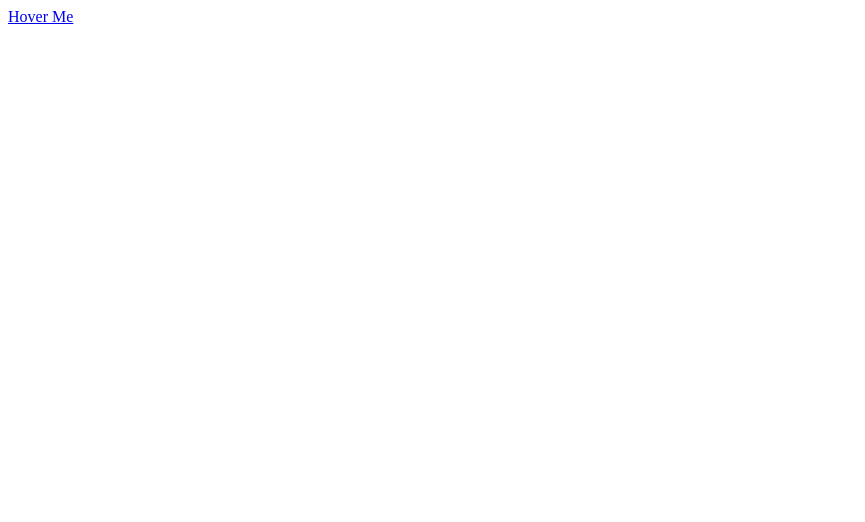
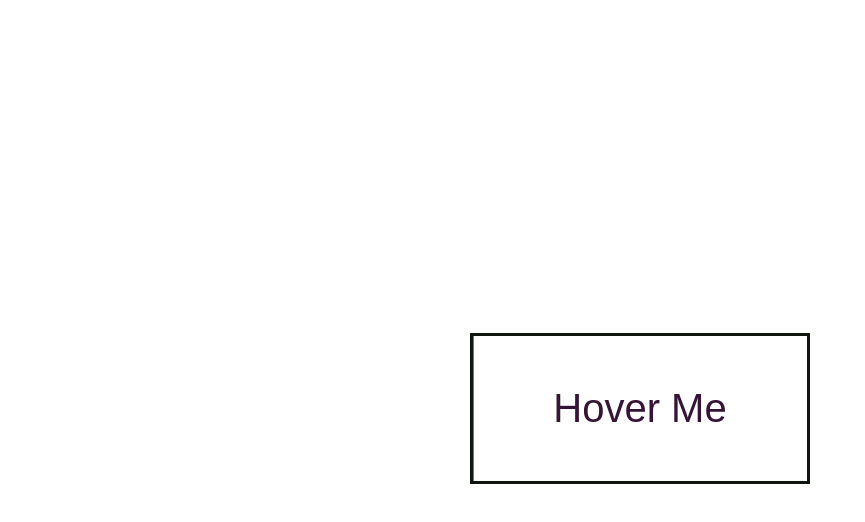
Before and after one commit to hamzaali81/Css-Animations, a plain HTML site: page Practice/ch 04/Topic 02/index.html in a window 1280 px wide. Shown: the top 522 px of the page, without its empty margins (0-865 px from the left). Drawn offline with Linux system fonts and the light colour scheme.

Commit message:
creative hover swap

```diff
--- a/Practice/ch 04/Topic 02/index.html
+++ b/Practice/ch 04/Topic 02/index.html
@@ -9,7 +9,7 @@
 </head>
 
 <body>
-    <a href="style.css">Hover Me</a>
+    <a href="#">Hover Me</a>
 </body>
 
 </html>
--- a/Practice/ch 04/Topic 02/style.css
+++ b/Practice/ch 04/Topic 02/style.css
@@ -1,4 +1,39 @@
 body {
-    height: 200vh;
+    height: 100vh;
     align-items: center;
+    display: flex;
+    justify-content: center;
 }
+
+a {
+    border: 3px solid rgb(15, 22, 15);
+    text-decoration: none;
+    color: #351435;
+    font-family: Arial, Helvetica, sans-serif;
+    padding: 50px 80px;
+    font-size: 40px;
+    position: relative;
+    transition: all 1s;
+    overflow: hidden;
+}
+
+a:before {
+    content: '';
+    position: absolute;
+    left: 0;
+    top: 0;
+    height: 100%;
+    width: 100%;
+    background-color: #351435;
+    z-index: -1;
+    transform: translateX(-100%);
+    transition: all 1s;
+}
+
+a:hover:before {
+    transform: translateX(0);
+}
+
+a:hover {
+    color: #fff;
+}
```
